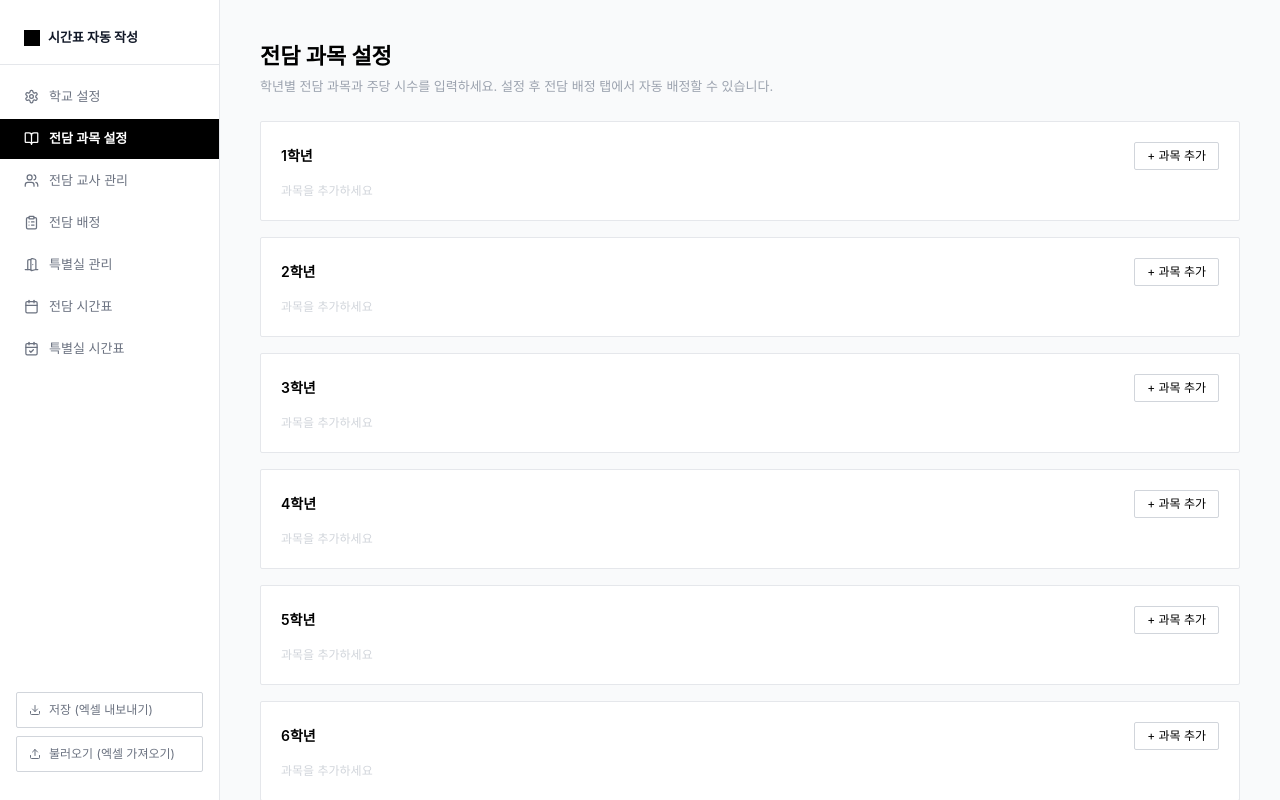
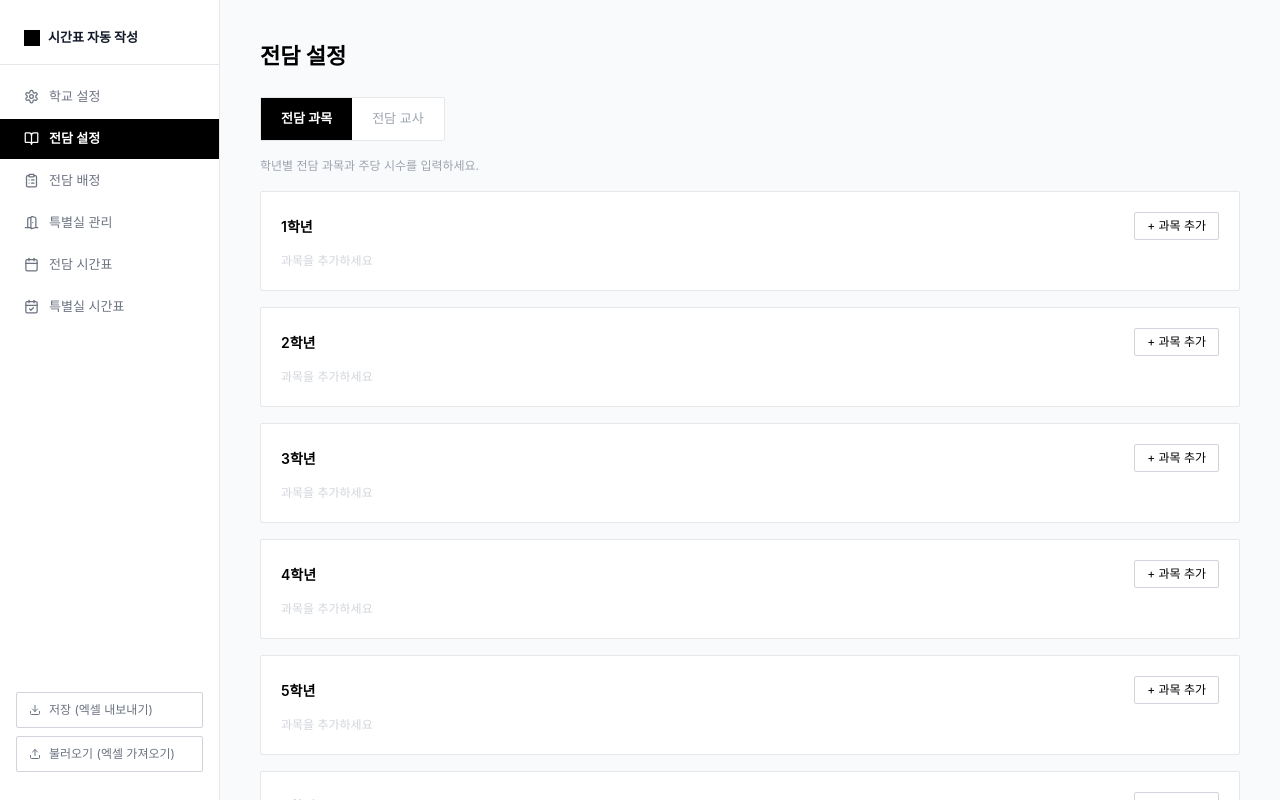
Before and after one commit to Hong510415/timetable, a React (Vite) app: page /subjects in a window 1280 px wide. Built offline with nearby package versions, Linux system fonts and the light colour scheme.

Commit message:
feat: merge teacher management into subject setup tab

```diff
--- a/src/App.jsx
+++ b/src/App.jsx
@@ -3,7 +3,6 @@ import { AppProvider } from './context/AppContext'
 import Layout from './components/Layout'
 import SchoolSetup from './pages/SchoolSetup'
 import SubjectSetup from './pages/SubjectSetup'
-import TeacherManagement from './pages/TeacherManagement'
 import Timetable from './pages/Timetable'
 import RoomManagement from './pages/RoomManagement'
 import Assignment from './pages/Assignment'
@@ -16,7 +15,6 @@ export default function App() {
         <Routes>
           <Route path="/setup" element={<Layout><SchoolSetup /></Layout>} />
           <Route path="/subjects" element={<Layout><SubjectSetup /></Layout>} />
-          <Route path="/teachers" element={<Layout><TeacherManagement /></Layout>} />
           <Route path="/assignment" element={<Layout><Assignment /></Layout>} />
           <Route path="/timetable" element={<Layout><Timetable /></Layout>} />
           <Route path="/rooms" element={<Layout><RoomManagement /></Layout>} />
--- a/src/components/Layout.jsx
+++ b/src/components/Layout.jsx
@@ -1,13 +1,12 @@
 import { useRef } from 'react'
 import { useNavigate, useLocation } from 'react-router-dom'
-import { Settings, Users, Calendar, DoorOpen, CalendarCheck, Download, Upload, ClipboardList, BookOpen } from 'lucide-react'
+import { Settings, Calendar, DoorOpen, CalendarCheck, Download, Upload, ClipboardList, BookOpen } from 'lucide-react'
 import { useApp } from '../context/AppContext'
 import { exportFullWorkbook, importFullWorkbook } from '../lib/excelIO'
 
 const navItems = [
   { path: '/setup', label: '학교 설정', icon: Settings },
-  { path: '/subjects', label: '전담 과목 설정', icon: BookOpen },
-  { path: '/teachers', label: '전담 교사 관리', icon: Users },
+  { path: '/subjects', label: '전담 설정', icon: BookOpen },
   { path: '/assignment', label: '전담 배정', icon: ClipboardList },
   { path: '/rooms', label: '특별실 관리', icon: DoorOpen },
   { path: '/timetable', label: '전담 시간표', icon: Calendar },
--- a/src/pages/SubjectSetup.jsx
+++ b/src/pages/SubjectSetup.jsx
@@ -1,10 +1,17 @@
+import { useState } from 'react'
+import { Plus, Trash2 } from 'lucide-react'
 import { useApp } from '../context/AppContext'
 
 const GRADES = [1, 2, 3, 4, 5, 6]
 
 export default function SubjectSetup() {
-  const { state, setSubjects } = useApp()
-  const { subjects, gradeConfigs } = state
+  const { state, setSubjects, setTeachers } = useApp()
+  const { subjects, gradeConfigs, teachers } = state
+  const [tab, setTab] = useState('subjects')
+  const [newCode, setNewCode] = useState('')
+
+  const activeGrades = gradeConfigs.filter(g => g.num_classes > 0).map(g => g.grade)
+  const gradesToShow = activeGrades.length > 0 ? activeGrades : GRADES
 
   function addSubject(grade) {
     setSubjects([...subjects, { id: crypto.randomUUID(), grade, name: '', weekly_hours: 2, is_major: false }])
@@ -18,17 +25,47 @@ export default function SubjectSetup() {
     setSubjects(subjects.filter(s => s.id !== id))
   }
 
-  const activeGrades = gradeConfigs.filter(g => g.num_classes > 0).map(g => g.grade)
-  const gradesToShow = activeGrades.length > 0 ? activeGrades : GRADES
+  function handleAddTeacher() {
+    const code = newCode.trim()
+    if (!code) return alert('교사 명칭을 입력하세요')
+    if (teachers.some(t => t.code === code)) return alert('이미 존재하는 명칭입니다')
+    setTeachers([...teachers, { id: crypto.randomUUID(), code, teacher_assignments: [] }])
+    setNewCode('')
+  }
+
+  function handleDeleteTeacher(id) {
+    if (!confirm('이 교사를 삭제하시겠습니까?')) return
+    setTeachers(teachers.filter(t => t.id !== id))
+  }
+
+  const tabs = [
+    { key: 'subjects', label: '전담 과목' },
+    { key: 'teachers', label: '전담 교사' },
+  ]
 
   return (
     <div className="p-10 bg-gray-50 min-h-full">
       <div className="mb-6">
-        <h1 className="text-[22px] font-bold">전담 과목 설정</h1>
-        <p className="text-[13px] text-gray-400 mt-1">학년별 전담 과목과 주당 시수를 입력하세요. 설정 후 전담 배정 탭에서 자동 배정할 수 있습니다.</p>
+        <h1 className="text-[22px] font-bold">전담 설정</h1>
       </div>
 
+      <div className="flex border border-gray-200 bg-white rounded-sm w-fit mb-6">
+        {tabs.map(t => (
+          <button
+            key={t.key}
+            onClick={() => setTab(t.key)}
+            className={`px-5 h-[42px] text-[13px] transition-colors ${
+              tab === t.key ? 'bg-black text-white font-semibold' : 'text-gray-400 hover:bg-gray-50'
+            }`}
+          >
+            {t.label}
+          </button>
+        ))}
+      </div>
+
+      {tab === 'subjects' && (
         <div className="flex flex-col gap-4">
+          <p className="text-[12px] text-gray-400 -mt-2">학년별 전담 과목과 주당 시수를 입력하세요.</p>
           {gradesToShow.map(grade => (
             <div key={grade} className="bg-white border border-gray-200 rounded-sm p-5">
               <div className="flex items-center justify-between mb-3">
@@ -81,6 +118,50 @@ export default function SubjectSetup() {
             </div>
           ))}
         </div>
+      )}
+
+      {tab === 'teachers' && (
+        <div>
+          <p className="text-[12px] text-gray-400 -mt-2 mb-5">전담 교사 명칭을 입력하세요. 학급·과목 배정은 전담 배정 탭에서 자동으로 처리됩니다.</p>
+          <div className="flex items-center gap-2 p-3 bg-gray-100 rounded-sm mb-5 text-[12px] text-gray-500">
+            💡 권장 명칭 형식: [주담당학년][과목] &nbsp; 예) 34영어, 56체육, 전체음악
+          </div>
+          <div className="flex gap-2 mb-5">
+            <input
+              placeholder="교사 명칭 (예: 34영어)"
+              value={newCode}
+              onChange={e => setNewCode(e.target.value)}
+              onKeyDown={e => e.key === 'Enter' && handleAddTeacher()}
+              className="h-10 px-3 border border-gray-300 rounded-sm text-[13px] outline-none focus:border-black w-64"
+            />
+            <button
+              onClick={handleAddTeacher}
+              className="flex items-center gap-2 h-10 px-4 bg-black text-white text-[13px] font-semibold rounded-sm hover:bg-gray-800"
+            >
+              <Plus size={14} />추가
+            </button>
+          </div>
+
+          {teachers.length === 0 ? (
+            <div className="text-center py-16 text-gray-300 text-[14px]">교사를 추가하세요</div>
+          ) : (
+            <div className="bg-white border border-gray-200 rounded-sm overflow-hidden">
+              {teachers.map((teacher, i) => (
+                <div key={teacher.id} className="flex items-center h-12 border-b border-gray-100 last:border-b-0 px-5">
+                  <span className="text-[12px] text-gray-400 w-8">{i + 1}</span>
+                  <span className="flex-1 text-[13px] font-semibold">{teacher.code}</span>
+                  <button
+                    onClick={() => handleDeleteTeacher(teacher.id)}
+                    className="text-gray-300 hover:text-red-500 transition-colors"
+                  >
+                    <Trash2 size={14} />
+                  </button>
+                </div>
+              ))}
+            </div>
+          )}
+        </div>
+      )}
     </div>
   )
 }
```
Lines whose indentation alone changed are shown as unchanged.
